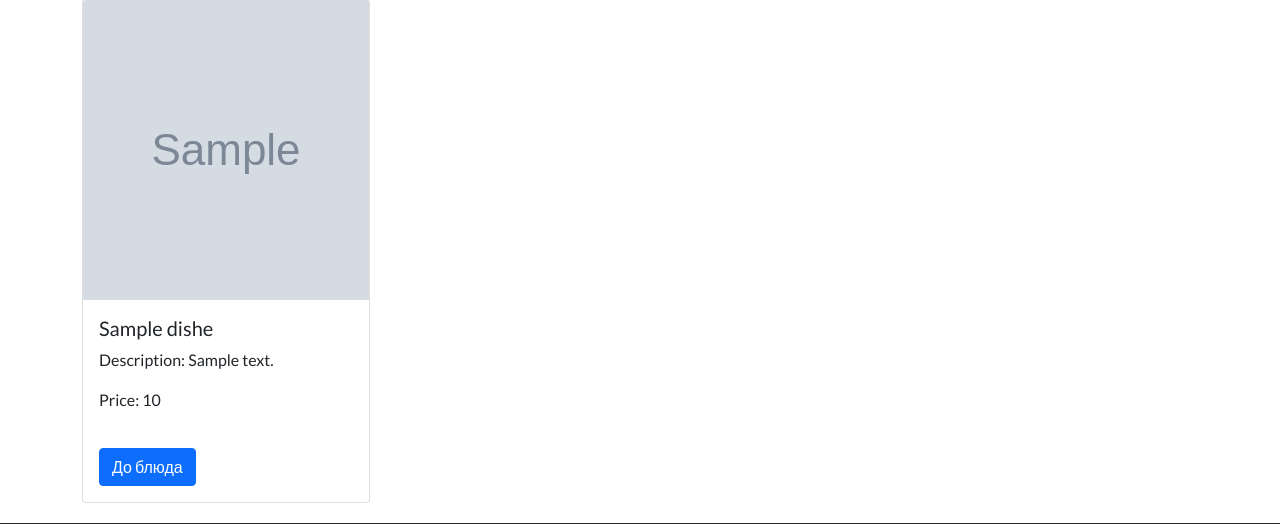
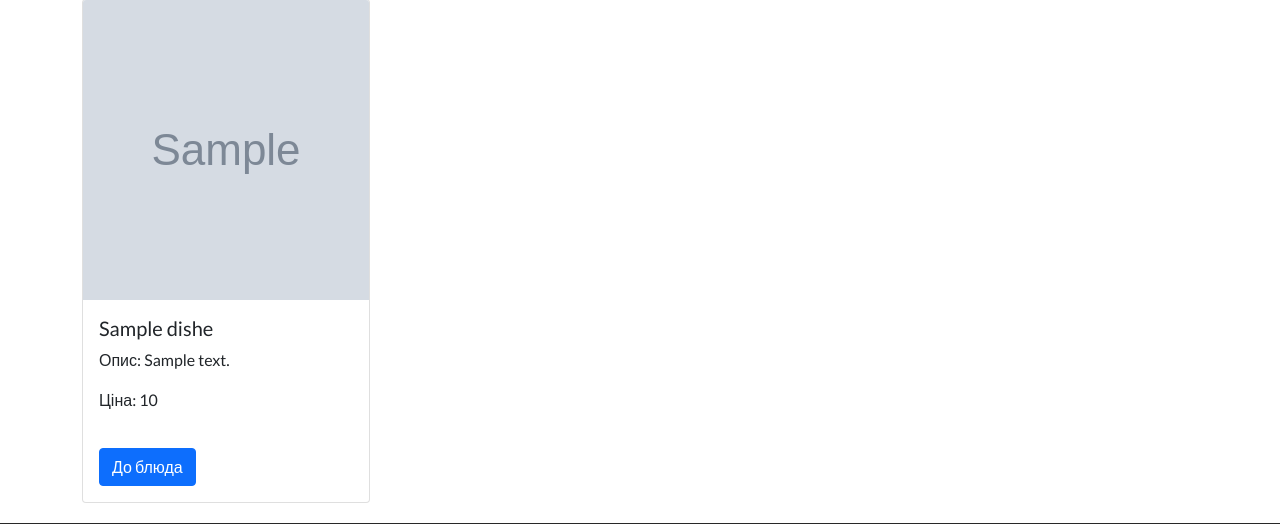
Before and after one commit to DimaDidkivskyi/pythonGusto, a Django app: template main_gusto/templates/index.html in a window 1280 px wide. Shown: the part 1465-1989 px from the top of the page. Run offline with Django 3.2, Linux system fonts and the light colour scheme; the template is opened without the code that fills it: most values are stand-ins (such as "Sample title", 1, 10 or a date in 2020); grey boxes marked "Sample" are stand-in pictures; some libraries are stand-ins or nearby versions.

Commit message:
Change dish cards

```diff
--- a/main_gusto/templates/index.html
+++ b/main_gusto/templates/index.html
@@ -92,10 +92,8 @@
                     />
                     <div class="card-body">
                         <h5 class="card-title">{{dishes.title}}</h5>
-                        <p class="card-text">
-                            Description: {{dishes.description}}
-                        </p>
-                        <p class="card-text">Price: {{dishes.price}}</p>
+                        <p class="card-text">Опис: {{dishes.description}}</p>
+                        <p class="card-text">Ціна: {{dishes.price}}</p>
                         <a href="/menu/{{dishes.pk}}" class="btn btn-primary"
                             >До блюда</a
                         >
--- a/menu_gusto/templates/dish.html
+++ b/menu_gusto/templates/dish.html
@@ -1,4 +1,5 @@
 {% extends 'mainPage.html' %} {% block content %}
+<div class="container">
     <div class="row">
         <div class="col">
             <img
@@ -10,9 +11,10 @@
         <div class="col justify-content-around">
             <div>
                 <h2>{{dish.title}}</h2>
-            <p>{{dish.description}}</p>
+                <p>Опис: {{dish.description}}</p>
                 <p>Ціна: {{dish.price}}</p>
             </div>
         </div>
     </div>
+</div>
 {% endblock %}
```
Lines whose indentation alone changed are shown as unchanged.
